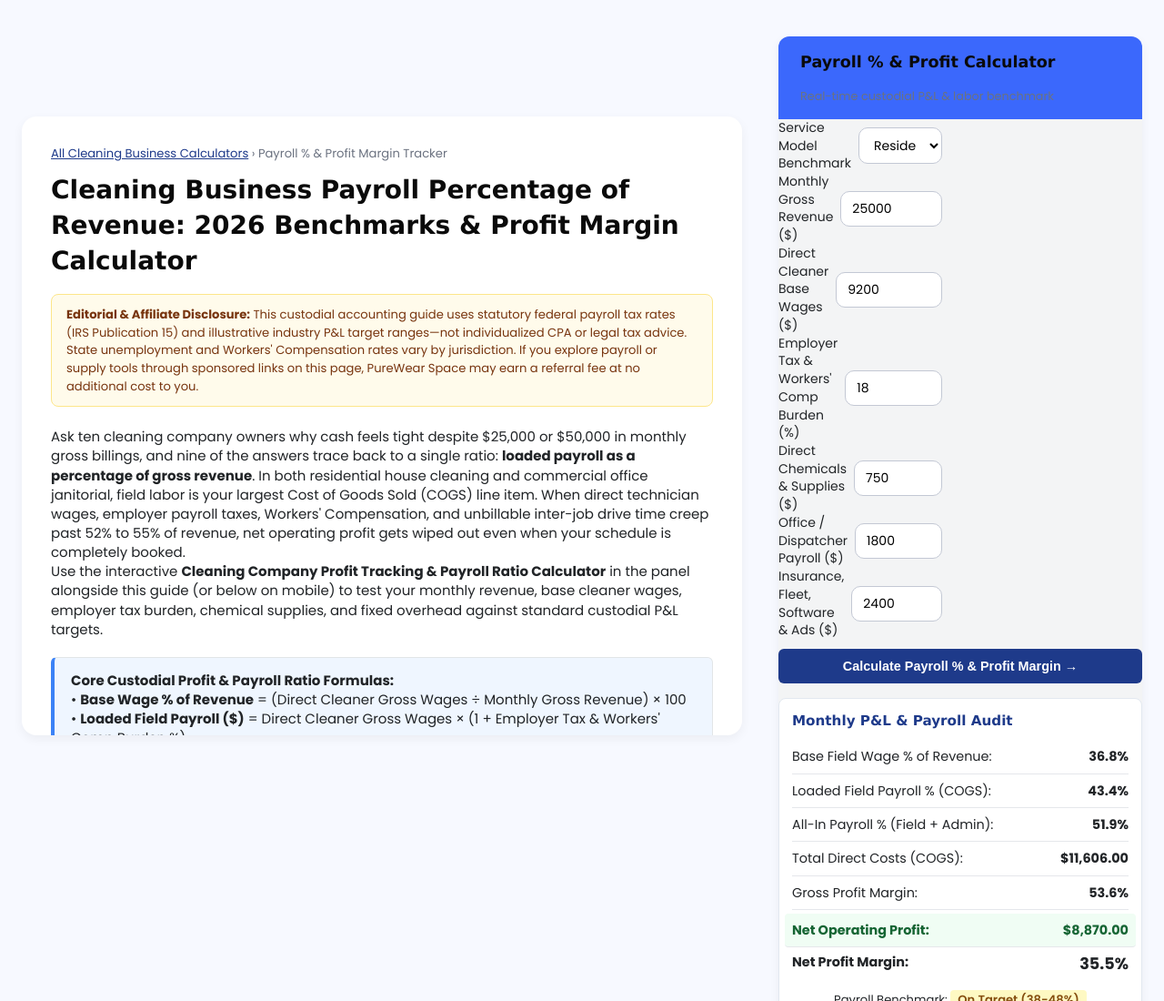
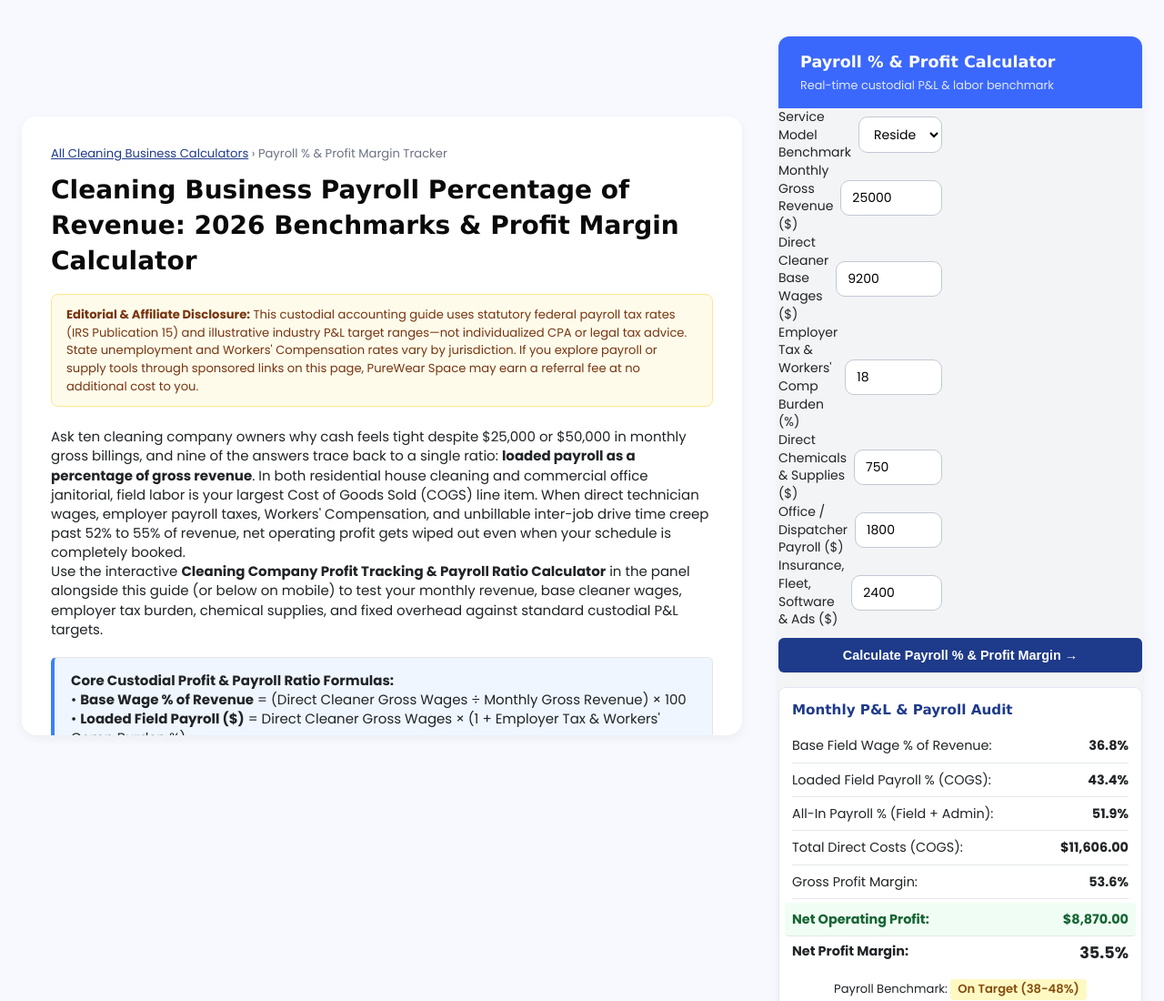
Before and after one commit to wcy150817-ai/purewear, a plain HTML site: page tools/profit-margin-calculator/index.html in a window 1280 px wide. Shown: the top 1100 px of the page at 91% size. Drawn offline with Linux system fonts and the light colour scheme.

Commit message:
feat(hv): profit-margin-calculator (QA-gated)

```diff
--- a/tools/profit-margin-calculator/index.html
+++ b/tools/profit-margin-calculator/index.html
@@ -482,8 +482,8 @@
             <div class="omni-calculator-sticky">
                 <div class="omni-calculator-widget">
                     <div class="omni-widget-header">
-                        <h3>Payroll % &amp; Profit Calculator</h3>
-                        <p style="font-size:0.8rem; color:#6b7280; margin:0;">Real-time custodial P&amp;L &amp; labor benchmark</p>
+                        <h3 style="color:#ffffff !important; margin:0 0 4px 0;">Payroll % &amp; Profit Calculator</h3>
+                        <p style="font-size:0.8rem; color:#e0e7ff !important; margin:0;">Real-time custodial P&amp;L &amp; labor benchmark</p>
                     </div>
 
                     <div class="omni-input-group">
```
